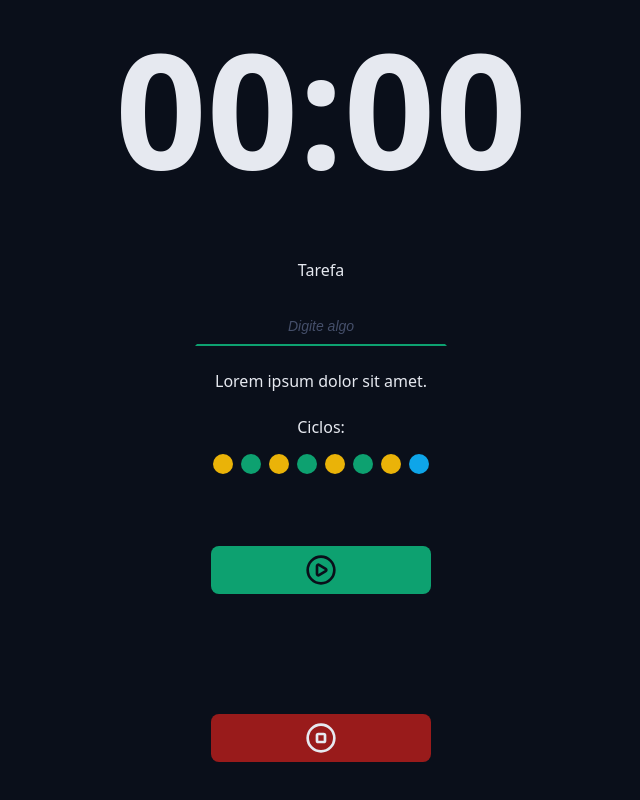
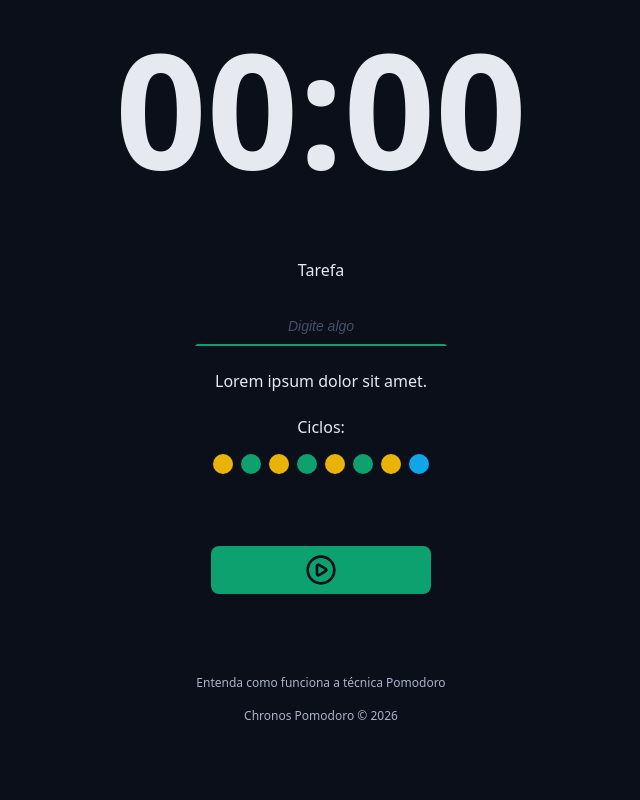
Before and after one commit to gabrielcavalcantedossantos1/chronos-pomodoro, a React (Vite) app: page / in a window 1280 px wide. Shown: the part 314-1114 px from the top of the page, without its empty margins (319-959 px from the left). After the commit the page ends 1070 px from the top, so only its background shows below. Built offline with nearby package versions, Linux system fonts and the light colour scheme.

Commit message:
fazendo o componente do footer

```diff
--- a/src/App.tsx
+++ b/src/App.tsx
@@ -11,6 +11,7 @@
 import DefaultInput from './components/DefaultInput/Index'
 import Cycles from './components/Cycles/Index'
 import DefaultButton from './components/DefaultButton/Index'
+import Footer from './components/Footer'
 
 //icons
 import { PlayCircleIcon, StopCircleIcon } from 'lucide-react'
@@ -52,9 +53,12 @@
 
       <div className="formRow">
         <DefaultButton icon={<PlayCircleIcon/>} color='green'/>
-        <DefaultButton icon={<StopCircleIcon/>} color='red'/>
       </div>
     </form>
+  </Container>
+
+  <Container>
+    <Footer/>
   </Container>
   </>
   )
--- /dev/null
+++ b/src/components/Footer/index.tsx
@@ -0,0 +1,15 @@
+//css
+import styles from './styles.module.css'
+
+
+
+const Footer = () => {
+  return (
+    <footer className={styles.footer}>
+      <a href="">Entenda como funciona a técnica Pomodoro</a>
+      <a href="">Chronos Pomodoro &copy; {new Date().getFullYear()}</a>
+    </footer>
+  )
+}
+
+export default Footer
--- /dev/null
+++ b/src/components/Footer/styles.module.css
@@ -0,0 +1,18 @@
+.footer{
+    display: flex;
+    flex-direction: column;
+    align-items: center;
+    justify-content: center;
+    font-size: 1.2rem;
+    gap: 1.6rem;
+}
+
+.footer a {
+    color: var(--text-muted);
+    text-decoration: none;
+}
+
+.footer a:hover {
+    color: var(--text-muted);
+    text-decoration: underline;
+}
```
